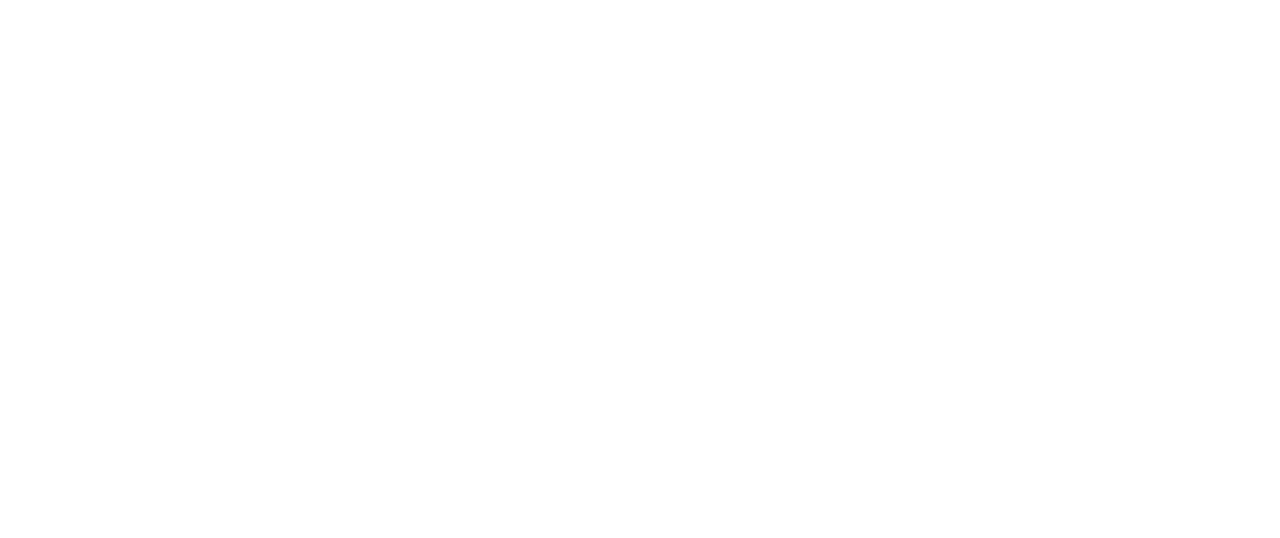
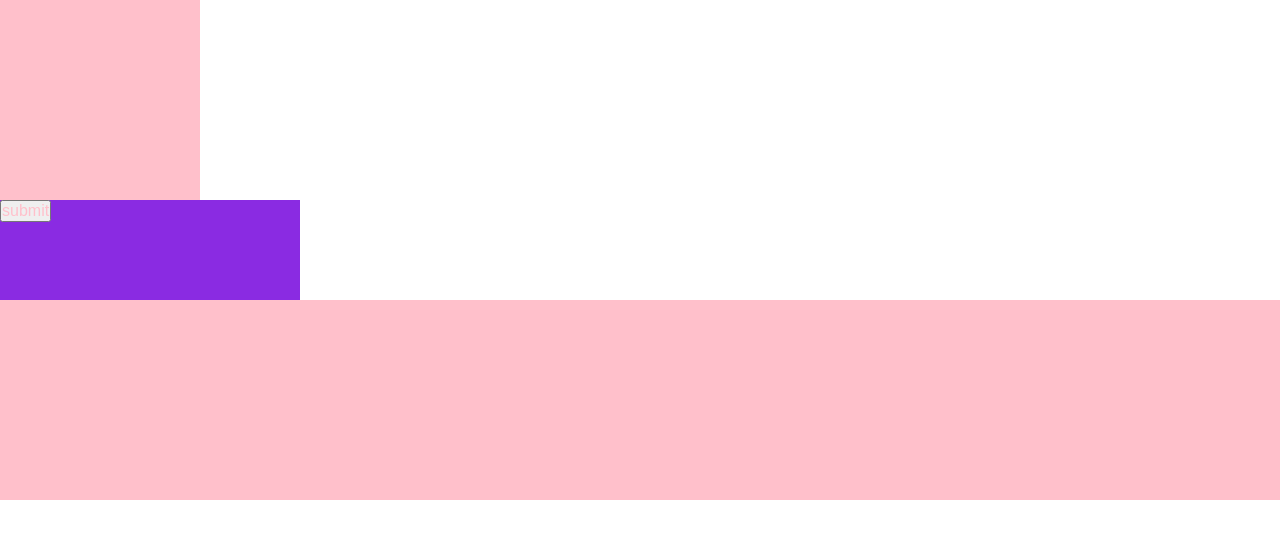
Before and after one commit to magdachikhr-hub/starting_scss, a plain HTML site: page index.html in a window 1280 px wide. Drawn offline with Linux system fonts and the light colour scheme.

Commit message:
learn scss

```diff
--- a/index.html
+++ b/index.html
@@ -4,6 +4,13 @@
     <meta charset="UTF-8" />
     <meta name="viewport" content="width=device-width, initial-scale=1.0" />
     <title>scss</title>
+    <link rel="stylesheet" href="./style.css" />
   </head>
-  <body></body>
+  <body>
+    <header></header>
+    <main>
+      <button>submit</button>
+    </main>
+    <footer></footer>
+  </body>
 </html>
--- /dev/null
+++ b/style.scss
@@ -0,0 +1,34 @@
+$primary_Color: pink;
+$basic_font: 16px;
+$header_font: 28;
+$white: #ffff;
+$black: #000;
+
+* {
+  margin: 0;
+  padding: 0;
+  box-sizing: border-box;
+}
+
+header {
+  background-color: $primary_Color;
+  width: 200px;
+  height: 200px;
+  font-size: 16px;
+}
+
+main {
+  height: 100px;
+  width: 300px;
+  background-color: blueviolet;
+
+  button {
+    color: $primary_Color;
+    font-size: 16px;
+  }
+}
+
+footer {
+  height: 200px;
+  background-color: $primary_Color;
+}
```
Also changed, not shown: style.css (added), 1 other file.
